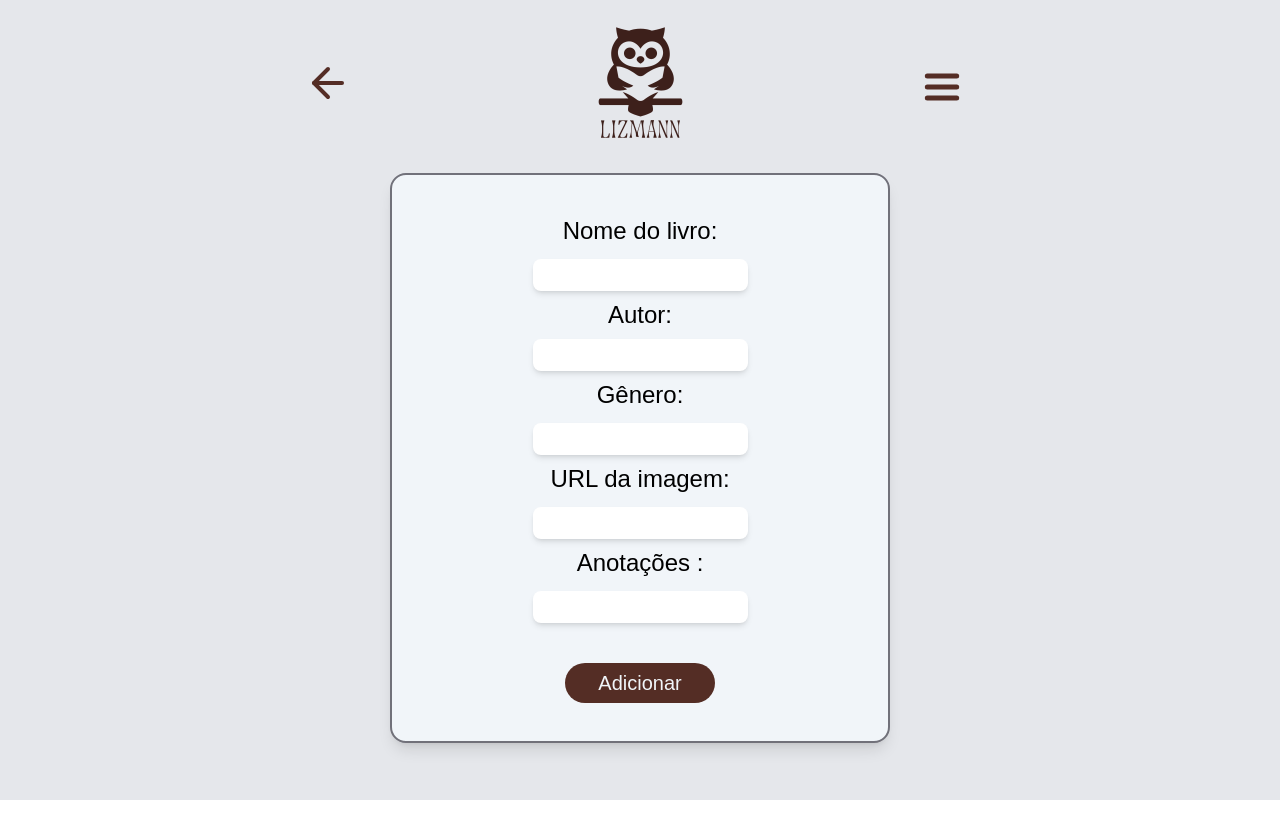
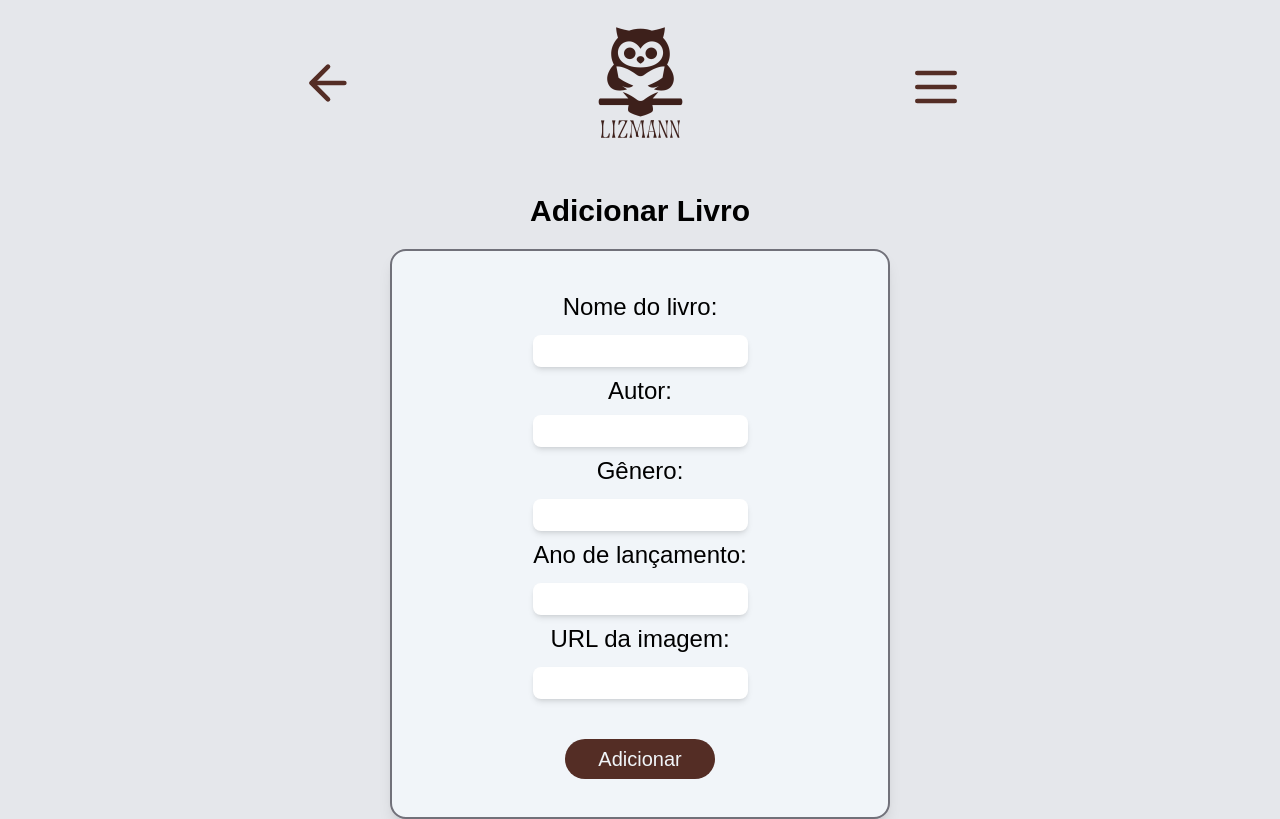
Before and after one commit to iagoliziero/digital-library-lizmann, a React (Vite) app: page /adicionarbooks in a window 1280 px wide. Built offline with nearby package versions, Linux system fonts and the light colour scheme; a web font is replaced by a local one.

Commit message:
Sétimo commit

```diff
--- a/src/components/DropDownMenu.jsx
+++ b/src/components/DropDownMenu.jsx
@@ -13,7 +13,7 @@ import { useNavigate } from "react-router-dom";
         onClick={() => setIsOpen(!isOpen)}
         className="flex items-center px-4 py-2 bg-transparent rounded-md"
       >
-       <Menu className="text-brown" size={44} strokeWidth={2.75}/>
+       <Menu className="text-brown w-14 h-10 md:h-14" />
       </button>
       {isOpen && (
         <div className="absolute right-0 mt-2 w-48 bg-white border border-gray-300 rounded-lg shadow-lg flex justify-center">
--- a/src/main.jsx
+++ b/src/main.jsx
@@ -5,9 +5,6 @@ import AddBooks from './pages/AddBooks.jsx'
 import { createBrowserRouter, RouterProvider } from 'react-router-dom';
 import Home from './pages/Home.jsx';
 import App from './App.jsx';
-
-
-
 
 const router = createBrowserRouter([
   {
--- a/src/pages/AddBooks.jsx
+++ b/src/pages/AddBooks.jsx
@@ -12,7 +12,7 @@ function AddBooks() {
         <div className="absolute left-2 md:left-[80px] lg:left-[150px] xl:left-[300px]">
         <button
         onClick={() => navigate(`/biblioteca`) } >
-        <ArrowLeft className=" w-14 h-8 md:h-12 text-brown hover:scale-105 transition " />
+        <ArrowLeft className=" w-14 h-10 md:h-14 text-brown hover:scale-105 transition " />
           </button>
         </div>
 
@@ -26,29 +26,37 @@ function AddBooks() {
         {/* Botão do menu */}
         <DropdownMenu />
       </div>
-
+      <span className="m-5 text-2xl md:text-3xl font-bold"> <h1> Adicionar Livro </h1> </span>
       {/* Add Books */}
       <div className="flex flex-col w-[370px] md:w-[430px] lg:w-[500px] h-[550px] md:h-[570px] border-2 border-zinc-500 rounded-2xl items-center text-center bg-slate-100 shadow-lg">
         <div className="flex flex-col p-10 gap-2">
           <div className="flex flex-col gap-3">
             <h2 className="text-xl md:text-2xl"> Nome do livro:</h2>
-            <input className="p-1 shadow-md rounded-lg focus:outline-none focus:ring-2 focus:ring-brown focus:bg-gray-100" type="text" />
+            <input
+            maxLength={18} className="p-1 shadow-md rounded-lg focus:outline-none focus:ring-2 focus:ring-brown focus:bg-gray-100" type="text" />
           </div>
           <div className="flex flex-col gap-2">
             <h2 className="text-xl md:text-2xl"> Autor:</h2>
-            <input className="p-1 shadow-md rounded-lg focus:outline-none focus:ring-2 focus:ring-brown focus:bg-gray-100" type="text" />
+            <input
+            maxLength={23}
+            className="p-1 shadow-md rounded-lg focus:outline-none focus:ring-2 focus:ring-brown focus:bg-gray-100" type="text" />
           </div>
           <div className="flex flex-col gap-3">
             <h2 className="text-xl md:text-2xl"> Gênero:</h2>
-            <input className="p-1 shadow-md rounded-lg focus:outline-none focus:ring-2 focus:ring-brown focus:bg-gray-100" type="text" />
+            <input
+            maxLength={23}
+            className="p-1 shadow-md rounded-lg focus:outline-none focus:ring-2 focus:ring-brown focus:bg-gray-100" type="text" />
+          </div>
+          <div className="flex flex-col gap-3">
+            <h2 className="text-xl md:text-2xl"> Ano de lançamento:</h2>
+            <input
+            maxLength={23}
+            className="p-1 shadow-md rounded-lg focus:outline-none focus:ring-2 focus:ring-brown focus:bg-gray-100" type="text" />
           </div>
           <div className="flex flex-col gap-3">
             <h2 className="text-xl md:text-2xl"> URL da imagem:</h2>
-            <input className="p-1 shadow-md rounded-lg focus:outline-none focus:ring-2 focus:ring-brown focus:bg-gray-100" type="text" />
-          </div>
-          <div className="flex flex-col gap-3">
-            <h2 className="text-xl md:text-2xl"> Anotações :</h2>
-            <input className="p-1 shadow-md rounded-lg focus:outline-none focus:ring-2 focus:ring-brown focus:bg-gray-100" type="text" />
+            <input
+            className="p-1 shadow-md rounded-lg focus:outline-none focus:ring-2 focus:ring-brown focus:bg-gray-100" type="text" />
           </div>
         </div>
 
```
